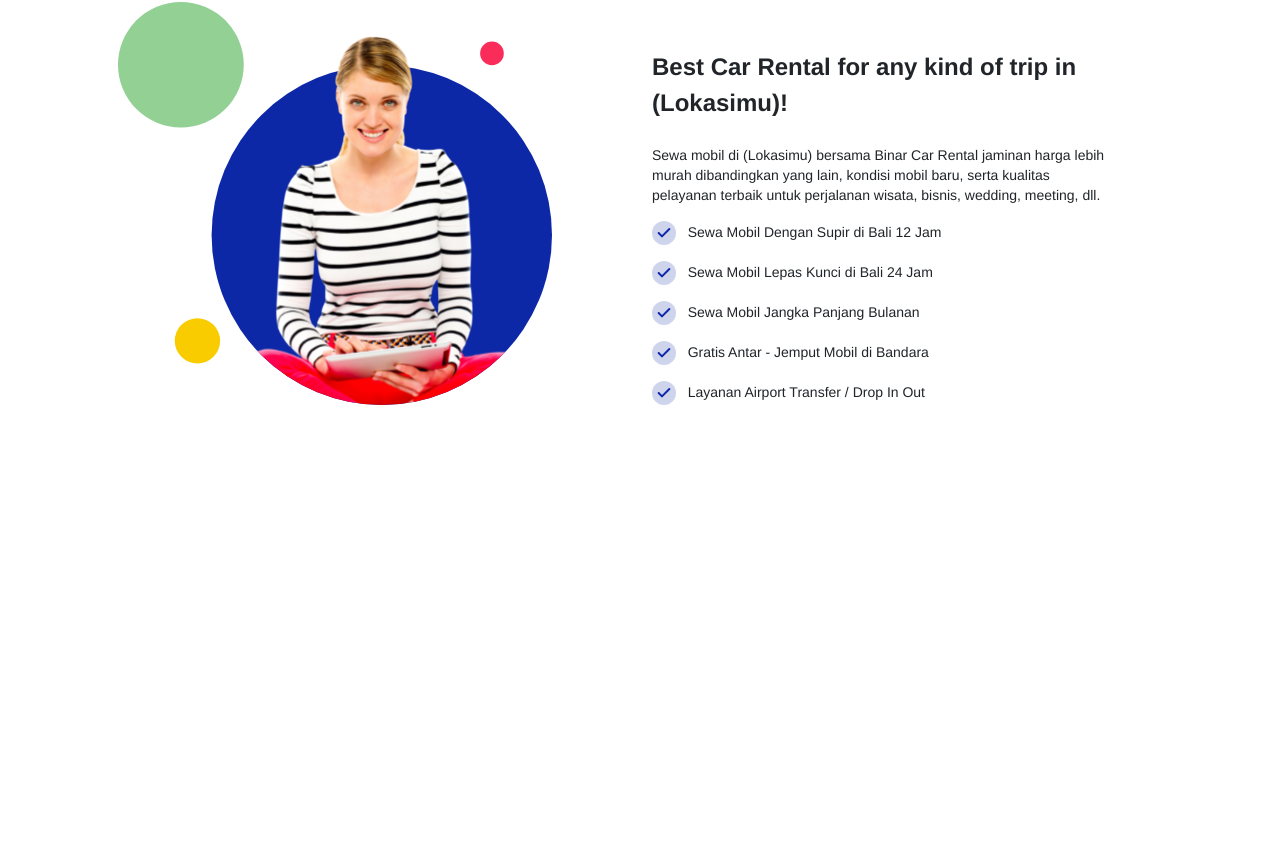
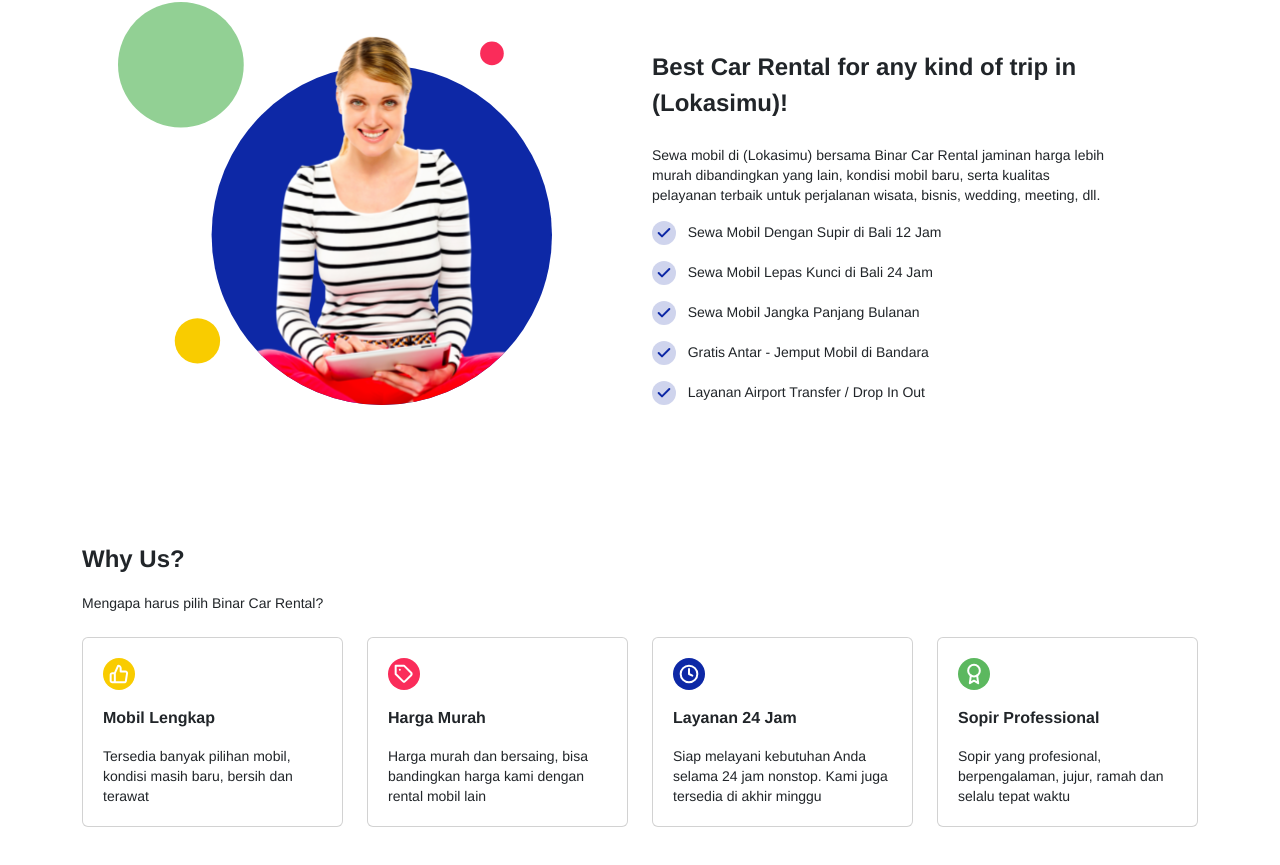
Before and after one commit to rissuga/CH6-FSW-BINAR, a React (Create React App) app: page / in a window 1280 px wide. Shown: the part 475-1340 px from the top of the page. Before the commit the page ends 968 px from the top, so only its background shows below. Built offline with nearby package versions, Linux system fonts and the light colour scheme.

Commit message:
feat: add why us section

```diff
--- a/src/component/mainContent.js
+++ b/src/component/mainContent.js
@@ -1,11 +1,32 @@
 import Hero from "./hero";
 import OurSevices from "./ourServices";
+import WhyUs from "./whyUs";
+import iconComplete from "./../assets/why-us/icon_complete.svg";
+import iconPrice from "./../assets/why-us/icon_price.svg";
+import iconHours from "./../assets/why-us/icon_24hrs.svg";
+import iconProfessional from "./../assets/why-us/icon_professional.svg";
+
 
 const mainContent = ()=>{
     return(
         <div>
             <Hero />
             <OurSevices />
+            <div className="why__us mb-2" id="whyUs">
+                <div className="container py-5">
+                    <div class="title_section">
+                        <p class="font__heading__2">Why Us?</p>
+                        <p class="font__size__14 mb-4">Mengapa harus pilih Binar Car Rental?</p>
+                    </div>
+
+                    <div className="row">
+                        <WhyUs image={iconComplete} title="Mobil Lengkap" description="Tersedia banyak pilihan mobil, kondisi masih baru, bersih dan terawat"/>
+                        <WhyUs image={iconPrice} title="Harga Murah" description="Harga murah dan bersaing, bisa bandingkan harga kami dengan rental mobil lain"/>
+                        <WhyUs image={iconHours} title="Layanan 24 Jam" description="Siap melayani kebutuhan Anda selama 24 jam nonstop. Kami juga tersedia di akhir minggu"/>
+                        <WhyUs image={iconProfessional} title="Sopir Professional" description="Sopir yang profesional, berpengalaman, jujur, ramah dan selalu tepat waktu"/>
+                    </div>
+                </div>
+            </div>
         </div>
     )
 
--- /dev/null
+++ b/src/component/whyUs.js
@@ -0,0 +1,23 @@
+const whyUs = (props)=>{
+    return(
+        <div class="col-md-3 d-flex align-items-stretch mb-3">
+                    <div class="card card-3 w-100 card-button" onclick="window.location=''">
+                        <div class="card-body">
+                            <div class="card-content p-1">
+                                <div class="box-icon mb-3 text-white">
+                                    <img src={props.image} alt="why us"/>
+                                </div>
+                                <p class="mb-3 font__size__16">
+                                    {props.title}
+                                </p>
+                                <p class="mb-0 font__size__14">
+                                    {props.description}
+                                </p>
+                            </div>
+                        </div>
+                    </div>
+                </div>
+    );
+}
+
+export default whyUs;
```
